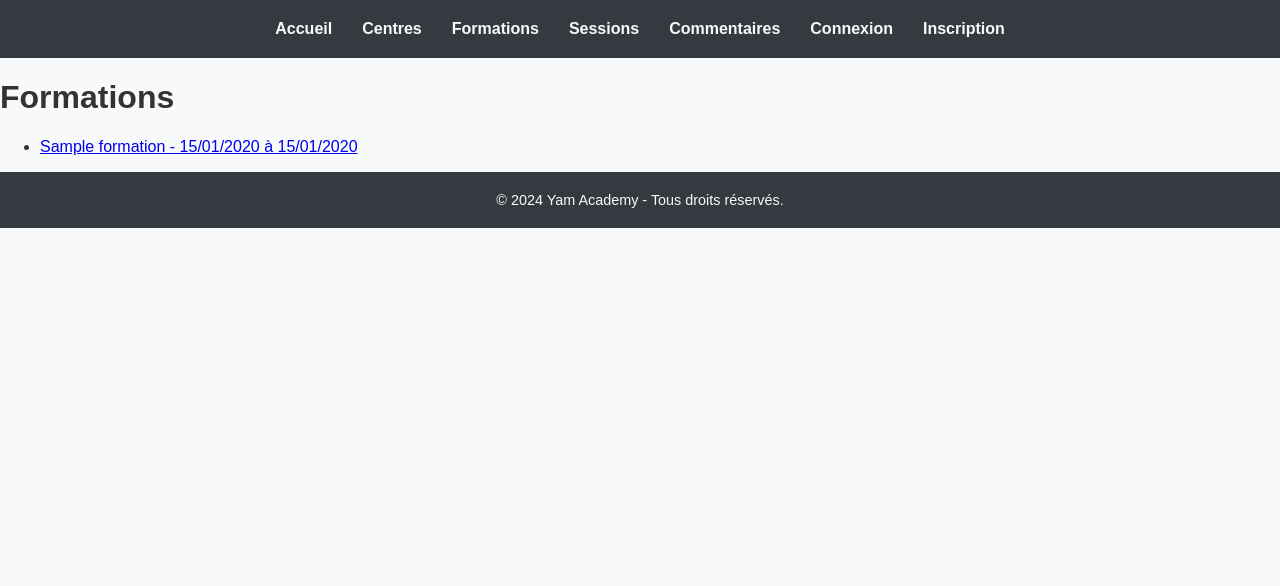
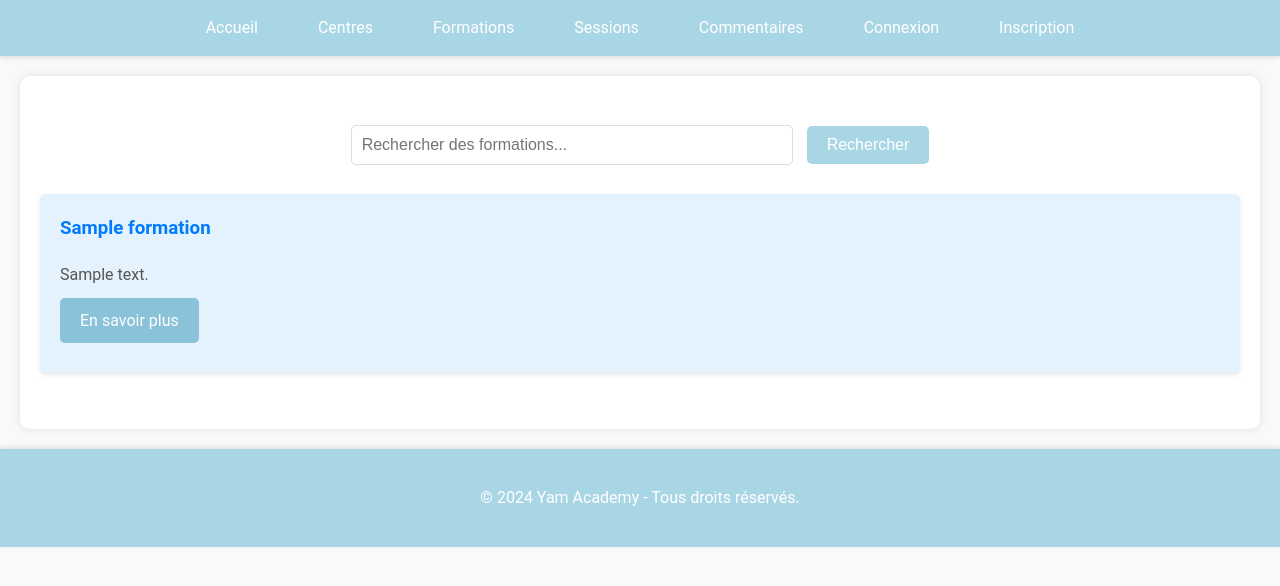
Before and after one commit to Yen30111997/ProjetPython, a Django app: page /formations/ in a window 1280 px wide. Shown: the top 586 px of the page. Run offline with Django 5.2, Linux system fonts and the light colour scheme; tables that the repository leaves empty hold one stand-in row (values such as "Sample post").

Commit message:
interface de formation avec la barre de recherche

```diff
--- a/centres/static/centres/css/style.css
+++ b/centres/static/centres/css/style.css
@@ -1,26 +1,22 @@
 /* centres/static/centres/css/style.css */
 
 body {
-    font-family: 'Arial', sans-serif;
+    font-family: 'Roboto', Arial, sans-serif;
     margin: 0;
     padding: 0;
     color: #333;
-    background-color: #f8f9fa;
+    background-color: #f9f9f9;
+    line-height: 1.6;
 }
 
-/* Header */
 header {
-    background: #343a40;
-    padding: 20px;
+    background: #A9D6E5; /* Bleu pastel */
+    padding: 15px 20px;
     text-align: center;
+    box-shadow: 0 2px 4px rgba(0, 0, 0, 0.1);
 }
 
-.header-image {
-    max-width: 100%;
-    height: auto;
-}
-
-nav ul {
+header nav ul {
     list-style-type: none;
     padding: 0;
     margin: 0;
@@ -28,100 +24,281 @@ nav ul {
     justify-content: center;
 }
 
-nav ul li {
+header nav ul li {
     margin: 0 15px;
 }
 
-nav ul li a {
+header nav ul li a {
     text-decoration: none;
-    color: #f8f9fa; /* Light text for dark background */
-    font-weight: bold;
-    transition: color 0.3s;
+    color: #ffffff;
+    padding: 10px 15px;
+    transition: background 0.3s ease;
 }
 
-nav ul li a:hover {
-    color: #007bff; /* Light blue on hover */
+header nav ul li form {
+    display: inline;
 }
 
-/* Welcome Section */
-.welcome-section {
-    text-align: center;
-    padding: 60px 20px;
-    background-color: #e9f6ff; /* Light blue for welcome section */
+header nav ul li button {
+    background: none;
+    border: none;
+    color: #ffffff;
+    cursor: pointer;
+    font-size: 16px;
+    padding: 10px 15px;
+    transition: background 0.3s ease;
 }
 
-.welcome-section h1 {
-    color: #007bff; /* Light blue */
-    font-size: 2.5em;
-    margin-bottom: 20px;
+header nav ul li a:hover,
+header nav ul li button:hover {
+    background: #89C2D9; /* Bleu pastel plus foncé */
+    border-radius: 5px;
 }
 
-.welcome-section p {
-    font-size: 1.2em;
-    color: #666;
+main {
+    padding: 40px 20px;
+    background: #ffffff;
+    max-width: 1200px;
+    margin: 20px auto;
+    box-shadow: 0 0 10px rgba(0, 0, 0, 0.1);
+    border-radius: 10px;
 }
 
-/* Features */
-.features {
-    padding: 40px 20px;
-    background-color: #fff;
-}
-
-.feature-item {
-    margin: 20px 0;
-    padding: 20px;
-    border: 1px solid #ddd;
-    border-radius: 5px;
-    background-color: #f9f9f9;
-    box-shadow: 0 0 10px rgba(0, 0, 0, 0.1);
-    transition: transform 0.3s, box-shadow 0.3s;
-}
-
-.feature-item:hover {
-    transform: translateY(-5px);
-    box-shadow: 0 10px 20px rgba(0, 0, 0, 0.15);
-}
-
-.feature-item h3 {
-    color: #007bff;
-    margin-bottom: 10px;
-}
-
-/* Forms */
-form {
-    max-width: 500px;
-    margin: 20px auto;
-    padding: 20px;
-    background-color: #fff;
-    border: 1px solid #ddd;
-    border-radius: 5px;
-    box-shadow: 0 0 10px rgba(0, 0, 0, 0.1);
-}
-
-form .btn-primary {
-    background-color: #007bff;
-    color: #fff;
-    border: none;
-    padding: 10px 20px;
-    font-size: 16px;
-    cursor: pointer;
-    border-radius: 5px;
-    transition: background-color 0.3s;
-}
-
-form .btn-primary:hover {
-    background-color: #0056b3;
-}
-
-/* Footer */
 footer {
     text-align: center;
     padding: 20px;
-    background: #343a40;
-    color: #f8f9fa;
+    background: #A9D6E5; /* Bleu pastel */
+    color: #ffffff;
+    box-shadow: 0 -2px 4px rgba(0, 0, 0, 0.1);
 }
 
-footer p {
+.btn {
+    display: inline-block;
+    padding: 10px 20px;
+    margin: 10px 0;
+    font-size: 16px;
+    text-align: center;
+    cursor: pointer;
+    border-radius: 5px;
+    text-decoration: none;
+    transition: background 0.3s ease;
+}
+
+.btn-primary {
+    background-color: #A9D6E5; /* Bleu pastel */
+    color: #ffffff;
+}
+
+.btn-secondary {
+    background-color: #89C2D9; /* Bleu pastel plus foncé */
+    color: #ffffff;
+}
+
+.btn-primary:hover,
+.btn-secondary:hover {
+    background-color: #61A5C2; /* Bleu pastel encore plus foncé */
+}
+
+.search-container {
+    max-width: 600px;
+    margin: 0 auto 20px;
+    text-align: center;
+}
+
+.search-container input[type="text"] {
+    width: 70%;
+    padding: 10px;
+    border: 1px solid #ddd;
+    border-radius: 5px;
+    margin-right: 10px;
+    font-size: 16px;
+}
+
+.search-container button {
+    padding: 10px 20px;
+    font-size: 16px;
+    border: none;
+    border-radius: 5px;
+    cursor: pointer;
+    background-color: #A9D6E5; /* Bleu pastel */
+    color: #ffffff;
+}
+
+.formation-list {
+    margin-top: 20px;
+}
+
+.formation-list ul {
+    list-style-type: none;
+    padding: 0;
+}
+
+.formation-list li {
+    padding: 20px;
+    margin: 10px 0;
+    background: #E3F2FD; /* Bleu très clair */
+    border-radius: 5px;
+    box-shadow: 0 2px 4px rgba(0, 0, 0, 0.1);
+}
+
+.formation-list h3 {
+    margin-top: 0;
+    color: #007BFF;
+}
+
+.formation-list p {
+    margin: 10px 0 0;
+    color: #555;
+}
+/* centres/static/centres/css/style.css */
+
+body {
+    font-family: 'Roboto', Arial, sans-serif;
     margin: 0;
-    font-size: 0.9em;
+    padding: 0;
+    color: #333;
+    background-color: #f9f9f9;
+    line-height: 1.6;
 }
+
+header {
+    background: #A9D6E5; /* Bleu pastel */
+    padding: 15px 20px;
+    text-align: center;
+    box-shadow: 0 2px 4px rgba(0, 0, 0, 0.1);
+}
+
+header nav ul {
+    list-style-type: none;
+    padding: 0;
+    margin: 0;
+    display: flex;
+    justify-content: center;
+}
+
+header nav ul li {
+    margin: 0 15px;
+}
+
+header nav ul li a {
+    text-decoration: none;
+    color: #ffffff;
+    padding: 10px 15px;
+    transition: background 0.3s ease;
+}
+
+header nav ul li form {
+    display: inline;
+}
+
+header nav ul li button {
+    background: none;
+    border: none;
+    color: #ffffff;
+    cursor: pointer;
+    font-size: 16px;
+    padding: 10px 15px;
+    transition: background 0.3s ease;
+}
+
+header nav ul li a:hover,
+header nav ul li button:hover {
+    background: #89C2D9; /* Bleu pastel plus foncé */
+    border-radius: 5px;
+}
+
+main {
+    padding: 40px 20px;
+    background: #ffffff;
+    max-width: 1200px;
+    margin: 20px auto;
+    box-shadow: 0 0 10px rgba(0, 0, 0, 0.1);
+    border-radius: 10px;
+}
+
+footer {
+    text-align: center;
+    padding: 20px;
+    background: #A9D6E5; /* Bleu pastel */
+    color: #ffffff;
+    box-shadow: 0 -2px 4px rgba(0, 0, 0, 0.1);
+}
+
+.btn {
+    display: inline-block;
+    padding: 10px 20px;
+    margin: 10px 0;
+    font-size: 16px;
+    text-align: center;
+    cursor: pointer;
+    border-radius: 5px;
+    text-decoration: none;
+    transition: background 0.3s ease;
+}
+
+.btn-primary {
+    background-color: #A9D6E5; /* Bleu pastel */
+    color: #ffffff;
+}
+
+.btn-secondary {
+    background-color: #89C2D9; /* Bleu pastel plus foncé */
+    color: #ffffff;
+}
+
+.btn-primary:hover,
+.btn-secondary:hover {
+    background-color: #61A5C2; /* Bleu pastel encore plus foncé */
+}
+
+.search-container {
+    max-width: 600px;
+    margin: 0 auto 20px;
+    text-align: center;
+}
+
+.search-container input[type="text"] {
+    width: 70%;
+    padding: 10px;
+    border: 1px solid #ddd;
+    border-radius: 5px;
+    margin-right: 10px;
+    font-size: 16px;
+}
+
+.search-container button {
+    padding: 10px 20px;
+    font-size: 16px;
+    border: none;
+    border-radius: 5px;
+    cursor: pointer;
+    background-color: #A9D6E5; /* Bleu pastel */
+    color: #ffffff;
+}
+
+.formation-list {
+    margin-top: 20px;
+}
+
+.formation-list ul {
+    list-style-type: none;
+    padding: 0;
+}
+
+.formation-list li {
+    padding: 20px;
+    margin: 10px 0;
+    background: #E3F2FD; /* Bleu très clair */
+    border-radius: 5px;
+    box-shadow: 0 2px 4px rgba(0, 0, 0, 0.1);
+}
+
+.formation-list h3 {
+    margin-top: 0;
+    color: #007BFF;
+}
+
+.formation-list p {
+    margin: 10px 0 0;
+    color: #555;
+}
--- a/centres/templates/centres/base.html
+++ b/centres/templates/centres/base.html
@@ -6,6 +6,7 @@
     <title>{% block title %}Yam Academy{% endblock %}</title>
     {% load static %}
     <link rel="stylesheet" href="{% static 'centres/css/style.css' %}">
+    <link rel="stylesheet" href="https://cdnjs.cloudflare.com/ajax/libs/font-awesome/6.0.0-beta3/css/all.min.css">
 </head>
 <body>
     <header>
@@ -18,9 +19,9 @@
                 <li><a href="{% url 'centres:commentaire_list' %}">Commentaires</a></li>
                 {% if user.is_authenticated %}
                     <li>
-                        <form action="{% url 'logout' %}" method="post">
+                        <form action="{% url 'logout' %}" method="post" style="display: inline;">
                             {% csrf_token %}
-                            <button type="submit">Déconnexion</button>
+                            <button type="submit" class="btn btn-link">Déconnexion</button>
                         </form>
                     </li>
                 {% else %}
--- a/centres/templates/centres/formation_list.html
+++ b/centres/templates/centres/formation_list.html
@@ -1,10 +1,29 @@
+<!-- centres/templates/centres/formation_list.html -->
 {% extends 'centres/base.html' %}
 
+{% block title %}Liste des Formations{% endblock %}
+
 {% block content %}
-    <h1>Formations</h1>
-    <ul>
-        {% for formation in formations %}
-            <li><a href="{% url 'centres:formation_detail' formation.pk %}">{{ formation.titre }} - {{ formation.date_debut|date:"d/m/Y" }} à {{ formation.date_fin|date:"d/m/Y" }}</a></li>
-        {% endfor %}
-    </ul>
+<div class="search-container">
+    <form method="GET" action="{% url 'centres:formation_list' %}">
+        <input type="text" name="q" placeholder="Rechercher des formations..." value="{{ request.GET.q }}">
+        <button type="submit" class="btn btn-primary">Rechercher</button>
+    </form>
+</div>
+
+<div class="formation-list">
+    {% if formations %}
+        <ul>
+            {% for formation in formations %}
+                <li>
+                    <h3>{{ formation.titre }}</h3>
+                    <p>{{ formation.description }}</p>
+                    <a href="{% url 'centres:formation_detail' formation.pk %}" class="btn btn-secondary">En savoir plus</a>
+                </li>
+            {% endfor %}
+        </ul>
+    {% else %}
+        <p>Aucune formation trouvée.</p>
+    {% endif %}
+</div>
 {% endblock %}
--- a/centres/views.py
+++ b/centres/views.py
@@ -5,6 +5,8 @@ from django.contrib import messages
 from .forms import CommentaireForm, FormationForm, SessionFormationForm, PersonneForm
 from .models import Commentaire, Formation, SessionFormation, Personne
 from .forms import CustomUserCreationForm
+from django.db.models import Q
+
 
 def home(request):
     return render(request, 'centres/home.html')
@@ -66,7 +68,13 @@ def centre_detail(request, pk):
     centre = get_object_or_404(CentreFormation, pk=pk)
     return render(request, 'centres/centre_detail.html', {'centre': centre})
 def formation_list(request):
-    formations = Formation.objects.all()
+    query = request.GET.get('q')
+    if query:
+        formations = Formation.objects.filter(titre__icontains=query)
+    else:
+        formations = Formation.objects.all()
+    return render(request, 'centres/formation_list.html', {'formations': formations})
+
     return render(request, 'centres/formation_list.html', {'formations': formations})
 def formation_create(request):
     if request.method == 'POST':
```
Also changed, not shown: centres/templates/centres/centre_list.html (+18 -6 lines), db.sqlite3, 2 other files.
